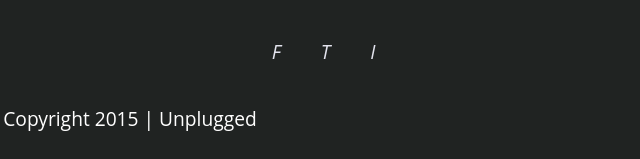
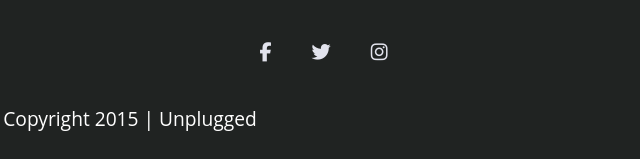
Before and after one commit to brian-hornbrook/Boilerplate, a website: page faq/index.html in a window 1280 px wide. Shown: the part 833-992 px from the top of the page, 510-1150 px from the left. Drawn offline with Linux system fonts and the light colour scheme; files whose address does not match are found by name.

Commit message:
corrected main links and social icons

```diff
--- a/faq/index.html
+++ b/faq/index.html
@@ -21,6 +21,9 @@
   <link rel="stylesheet" href="../css/faq/styles.css">
 
   <meta name="theme-color" content="#fafafa">
+
+  <!-- icon fonts -->
+  <script src="https://kit.fontawesome.com/8d4052a3da.js" crossorigin="anonymous"></script>
 </head>
 
 <body>
@@ -32,8 +35,8 @@
       </a>
       <div class="header-divider"></div>
       <nav>
-        <a href="faq/index.html" target="_blank">FAQ</a>
-        <a href="about/index.html" target="_blank">About</a>
+        <a href="index.html">FAQ</a>
+        <a href="../about/index.html">About</a>
       </nav>
     </div>
   </header>
@@ -83,16 +86,23 @@
           <h3>Social</h3>
           <div class="social-content">
             <div class="social-icons">
-              <p><a href="https://www.facebook.com" target="_blank">F</a></p>
+              <p><a href="https://www.facebook.com" target="_blank">
+                  <i class="fab fa-facebook-f
+                "></i>
+                </a></p>
             </div>
             <div class="social-icons">
-              <p><a href="https://www.twitter.com" target="_blank">T</a></p>
+              <p><a href="https://twitter.com/" target="_blank">
+                  <i class="fab fa-twitter
+                "></i>
+                </a></p>
             </div>
             <div class="social-icons">
-              <p><a href="https://www.instigram.com" target="_blank">I</a></p>
+              <p><a href="https://www.instagram.com/" target="_blank">
+                  <i class="fab fa-instagram"></i>
+                </a></p>
             </div>
           </div>
-
         </div>
       </address>
       <div class="copyright">
```
Also changed, not shown: about/index.html (+16 -6 lines), index.html (+0 -1 lines).
